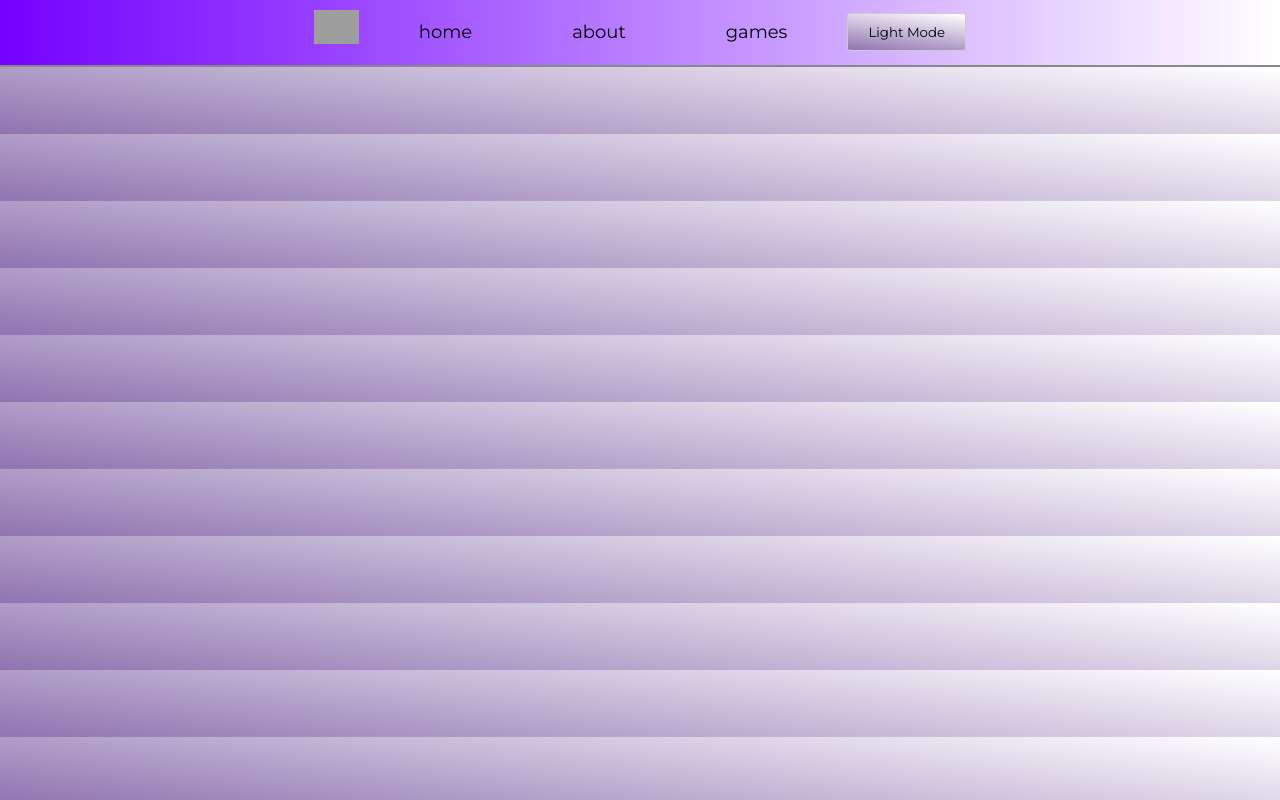
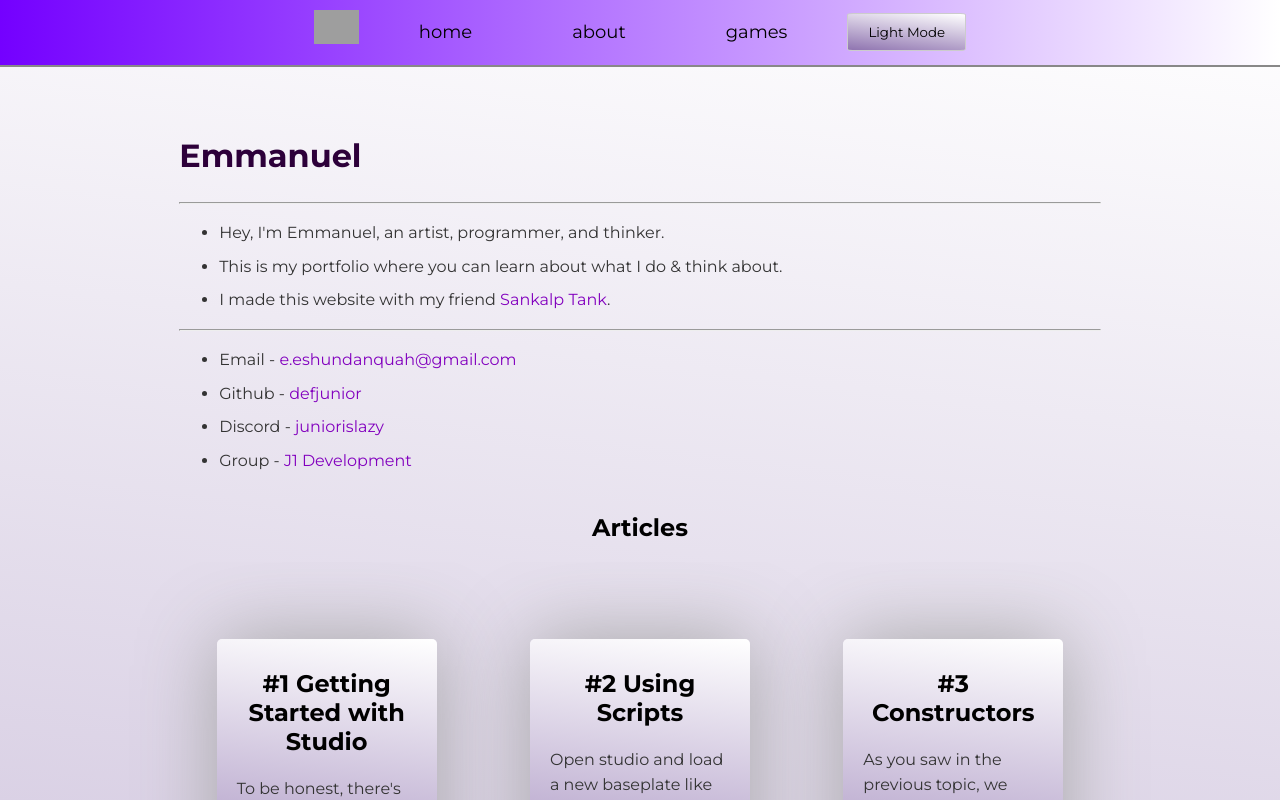
Before and after one commit to defjunior/portfolio, a React (Create React App) app: page / in a window 1280 px wide. Shown: the top 800 px of the page. Built offline with nearby package versions, Linux system fonts and the light colour scheme; grey boxes are pictures that could not be loaded.

Commit message:
Update App.js

```diff
--- a/src/App.js
+++ b/src/App.js
@@ -183,6 +183,7 @@ function App() {
             <HashRouter>
                 <Header />
                 <Routes>
+                    <Route path="" element={<Home articles={articlesData} />} />
                     <Route path="home" element={<Home articles={articlesData} />} />
 
 
```
